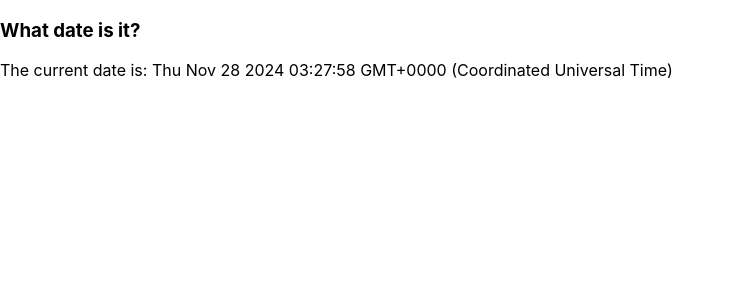
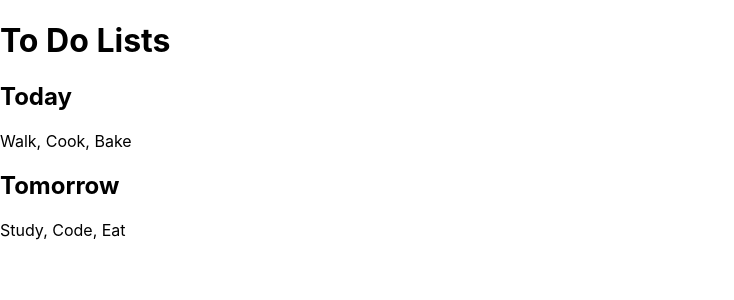
Before and after one commit to jay3272/FreeCodeCamp, a React (Create React App) app in the folder Front End Development/React/myreact/: page / in a window 1280 px wide. Shown: the top 300 px of the page, without its empty margins (0-734 px from the left). Built offline with nearby package versions, Linux system fonts and the light colour scheme.

Commit message:
Pass an Array as Props

```diff
--- a/Front End Development/React/myreact/src/Fcc.js
+++ b/Front End Development/React/myreact/src/Fcc.js
@@ -1,22 +1,21 @@
 import React from 'react';
 
-const CurrentDate = (props) => {
-  return (
-    <div>
-      <p>The current date is: {props.date}</p>
-    </div>
-  );
+const List = (props) => {
+  return <p>{props.tasks.join(", ")}</p>
 };
 
-class Calendar extends React.Component {
+class ToDo extends React.Component {
   constructor(props) {
     super(props);
   }
   render() {
     return (
       <div>
-        <h3>What date is it?</h3>
-        <CurrentDate date={Date()} />
+        <h1>To Do Lists</h1>
+        <h2>Today</h2>
+        <List tasks={["Walk", "Cook", "Bake"]} />
+        <h2>Tomorrow</h2>
+        <List tasks={["Study", "Code", "Eat"]} />
       </div>
     );
   }
@@ -25,7 +24,7 @@ class Calendar extends React.Component {
 function Fcc() {
   return (
     <div>
-      <Calendar />
+      <ToDo />
     </div>
   );
 }
```
